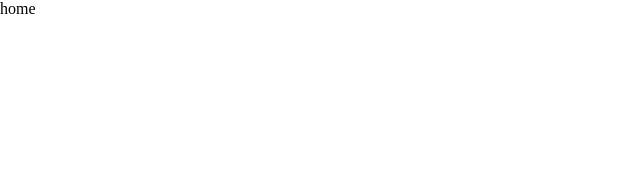
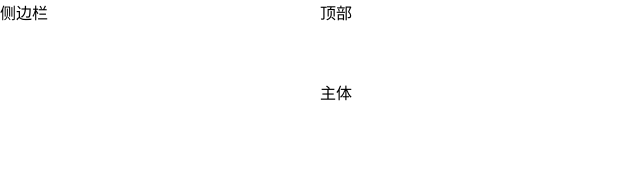
Before and after one commit to zuojiangl/81heimatoutiao, a Vue app: page /#/home in a window 1280 px wide. Shown: the top 174 px of the page, without its empty margins (0-640 px from the left). Built offline with nearby package versions, Linux system fonts and the light colour scheme.

Commit message:
主页布局

```diff
--- a/src/views/home/Home.vue
+++ b/src/views/home/Home.vue
@@ -1,6 +1,17 @@
 <template>
   <div class="home">
-    home
+    <!-- 最外层容器 -->
+    <el-container>
+      <!-- 侧边栏 -->
+      <el-aside>侧边栏</el-aside>
+      <!-- 内部容器区域 -->
+      <el-container>
+        <!-- 顶部容器 -->
+        <el-header>顶部</el-header>
+        <!-- 主要内容区域 -->
+        <el-main>主体</el-main>
+      </el-container>
+    </el-container>
   </div>
 </template>
 
```
